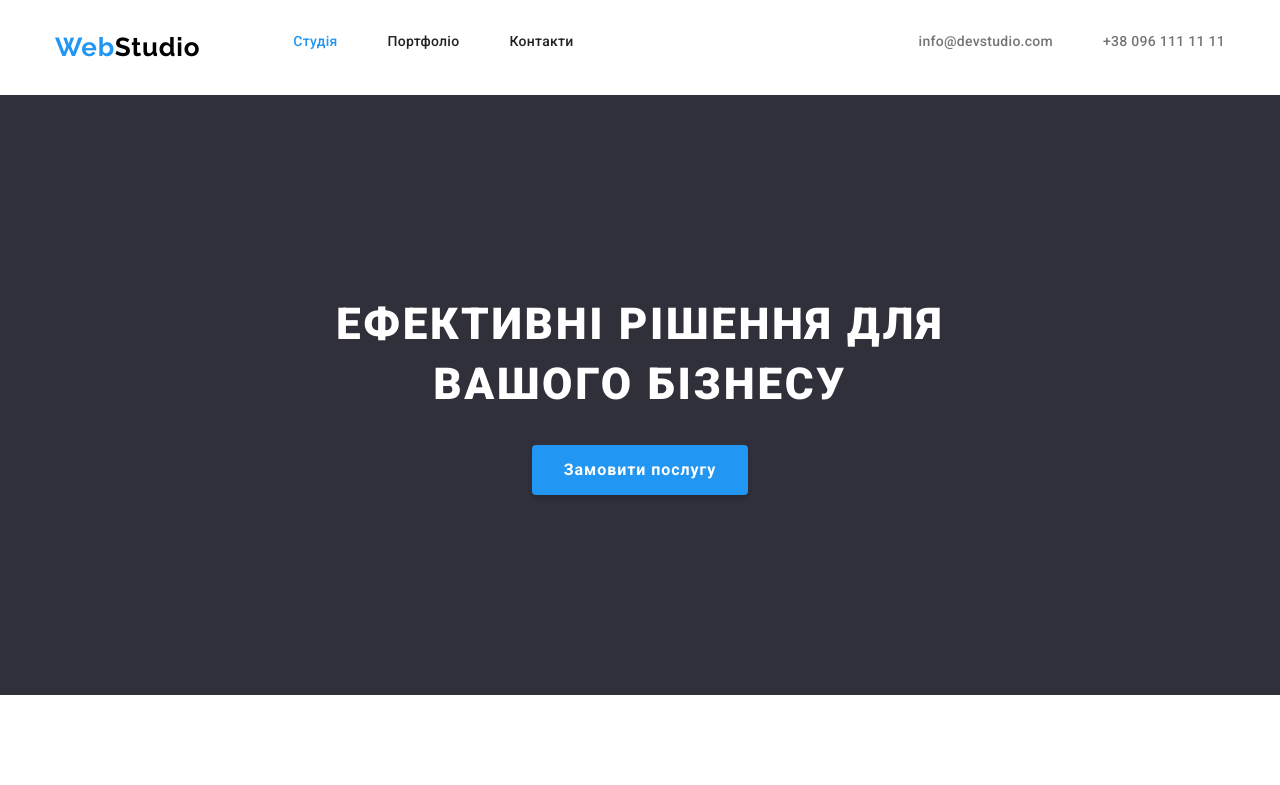
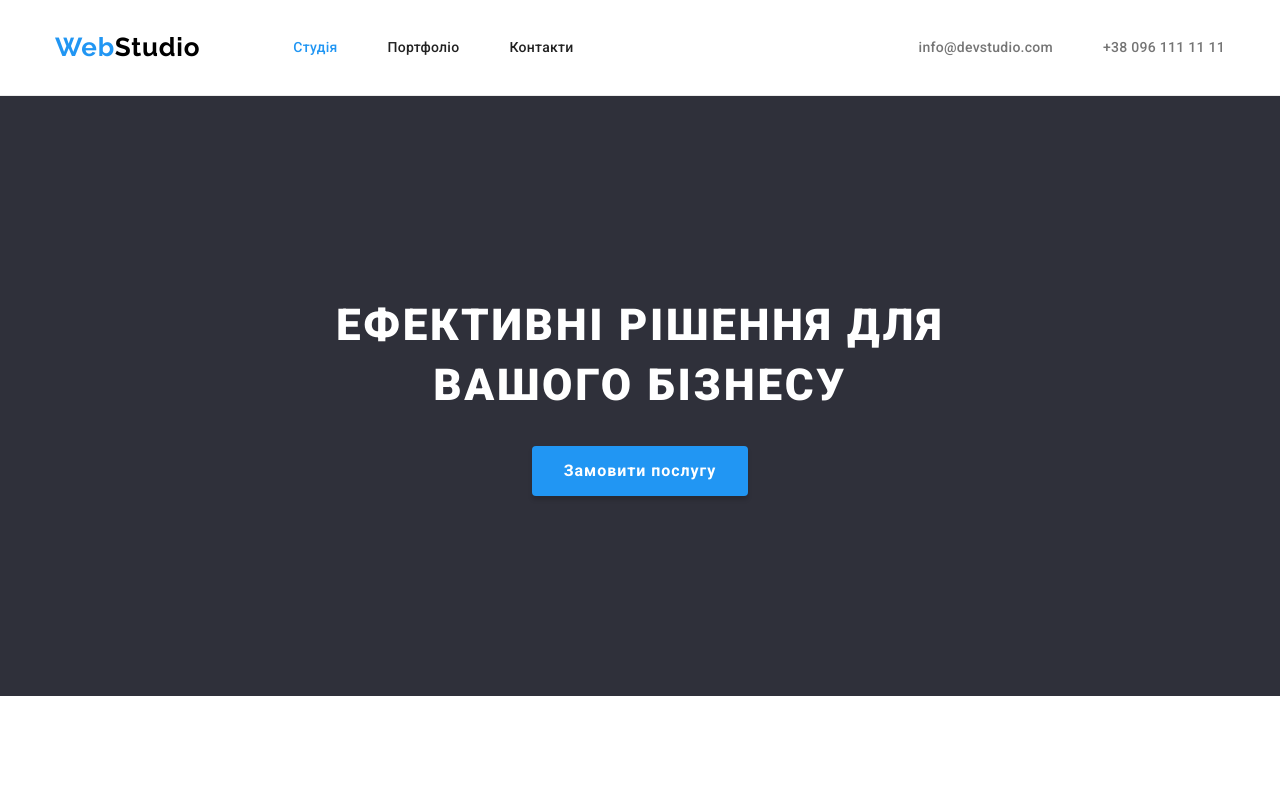
Before and after one commit to Ryzh313/goit-markup-hw-03, a plain HTML site: page index.html in a window 1280 px wide. Shown: the top 785 px of the page. Drawn offline with nearby package versions, Linux system fonts and the light colour scheme.

Commit message:
css-studio-dz-3-update

```diff
--- a/styles/styles.css
+++ b/styles/styles.css
@@ -84,13 +84,14 @@ body {
 
 .nav-container {
   display: flex;
-  justify-content: center;
+  align-items: center;
   justify-content: space-between;
 }
 
 .header {
-  margin-top: 32px;
-  margin-bottom: 32px;
+  padding-top: 32px;
+  padding-bottom: 32px;
+  border-bottom: 1px solid var(--header-line-color);
 }
 
 .nav {
@@ -99,6 +100,7 @@ body {
 
 .menu-nav {
   display: flex;
+  align-items: center;
 }
 
 .menu {
@@ -161,8 +163,6 @@ body {
 }
 
 .footer .logo {
-  /* margin-bottom: 20px; */
-
   color: var(--primery-white-color);
 }
 
@@ -348,7 +348,6 @@ body {
   display: flex;
   flex-wrap: wrap;
   gap: 30px;
-  /* gap: calc((270px -3 * 30px) / 4); */
 }
 
 .card {
@@ -362,6 +361,10 @@ body {
 
 .container-card-info {
   padding: 30px;
+  /* display: flex;
+  flex-direction: column;
+  align-items: center;
+  flex-grow: 1; */
 }
 
 .card-title {
```
